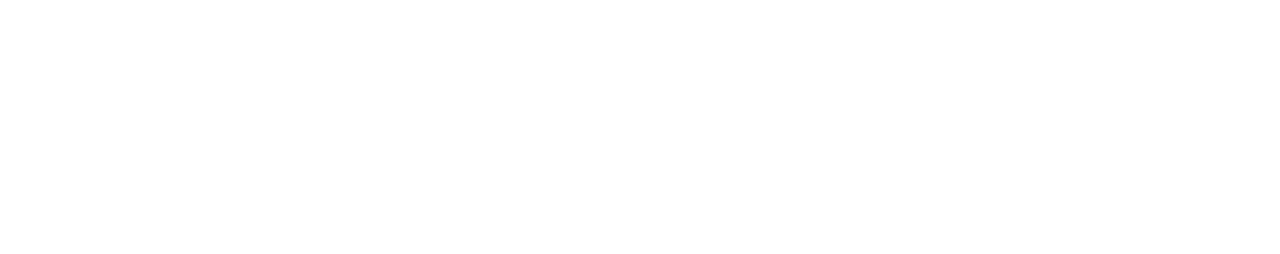
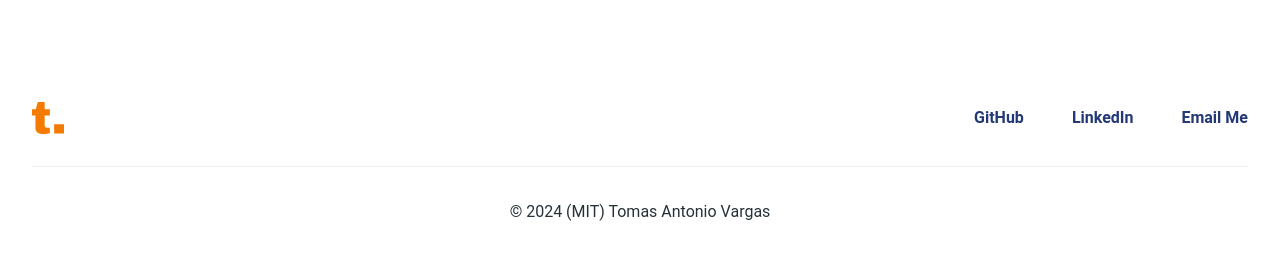
Before and after one commit to tavargas9/react-portfolio, a React (Vite) app: page / in a window 1280 px wide. Shown: the part 1591-1845 px from the top of the page. Before the commit the page ends 1613 px from the top, so only its background shows below. Built offline with nearby package versions, Linux system fonts and the light colour scheme.

Commit message:
add footer

```diff
--- a/src/App.jsx
+++ b/src/App.jsx
@@ -1,4 +1,5 @@
 import Nav from './components/Navbar'
+import Footer from './components/Footer';
 import { Outlet } from 'react-router-dom';
 
 function App() {
@@ -7,6 +8,7 @@
     <div>
       <Nav />
       <Outlet />
+      <Footer />
     </div>
   )
 }
--- /dev/null
+++ b/src/components/Footer.jsx
@@ -0,0 +1,49 @@
+import { Typography } from "@material-tailwind/react";
+import tLogo from '../assets/t.svg'
+
+export default function Footer() {
+  return (
+    <footer className="w-full bg-white p-8 mt-12">
+      <div className="flex flex-row flex-wrap items-center justify-center gap-y-6 gap-x-12 bg-white text-center md:justify-between">
+        <img src={tLogo} alt="logo-ct" className="w-8 2xl:ml-72" />
+        <ul className="flex lg:flex-1 flex-wrap items-center justify-end gap-y-2 gap-x-12 2xl:mr-72">
+          <li>
+            <Typography
+              as="a"
+              href="https://github.com/tavargas9"
+              target="_blank"
+              color="blue-gray"
+              className="font-bold transition-colors text-blue-900 hover:text-orange-500 focus:text-orange-500"
+            >
+              GitHub
+            </Typography>
+          </li>
+          <li>
+            <Typography
+              as="a"
+              href="https://www.linkedin.com/in/tomas-vargas/"
+              target="_blank"
+              className="font-bold transition-colors text-blue-900 hover:text-orange-500 focus:text-orange-500"
+            >
+              LinkedIn
+            </Typography>
+          </li>
+          <li>
+            <Typography
+              as="a"
+              href="mailto:tavargas9@gmail.com"
+              color="blue-gray"
+              className="font-bold transition-colors text-blue-900 hover:text-orange-500 focus:text-orange-500"
+            >
+              Email Me
+            </Typography>
+          </li>
+        </ul>
+      </div>
+      <hr className="my-8 border-blue-gray-50" />
+      <Typography color="blue-gray" className="text-center font-normal">
+        &copy; 2024 (MIT) Tomas Antonio Vargas
+      </Typography>
+    </footer>
+  );
+}
--- a/src/components/Navbar.jsx
+++ b/src/components/Navbar.jsx
@@ -33,7 +33,7 @@
         <div className="flex lg:flex-1">
           <a href="/" className="-m-1.5 p-1.5">
             <span className="group h-8 w-auto bg-gradient-to-r from-blue-500 to-orange-500 hover:bg-gradient-to-l text-transparent bg-clip-text focus:ring-blue-200 text-4xl ml-3 font-bold transition ease-in">
-              tav<span className='text-orange-500 group-hover:text-blue-800'>.</span>
+              tav<span className='text-orange-500 group-hover:text-blue-700'>.</span>
             </span>
           </a>
         </div>
```
